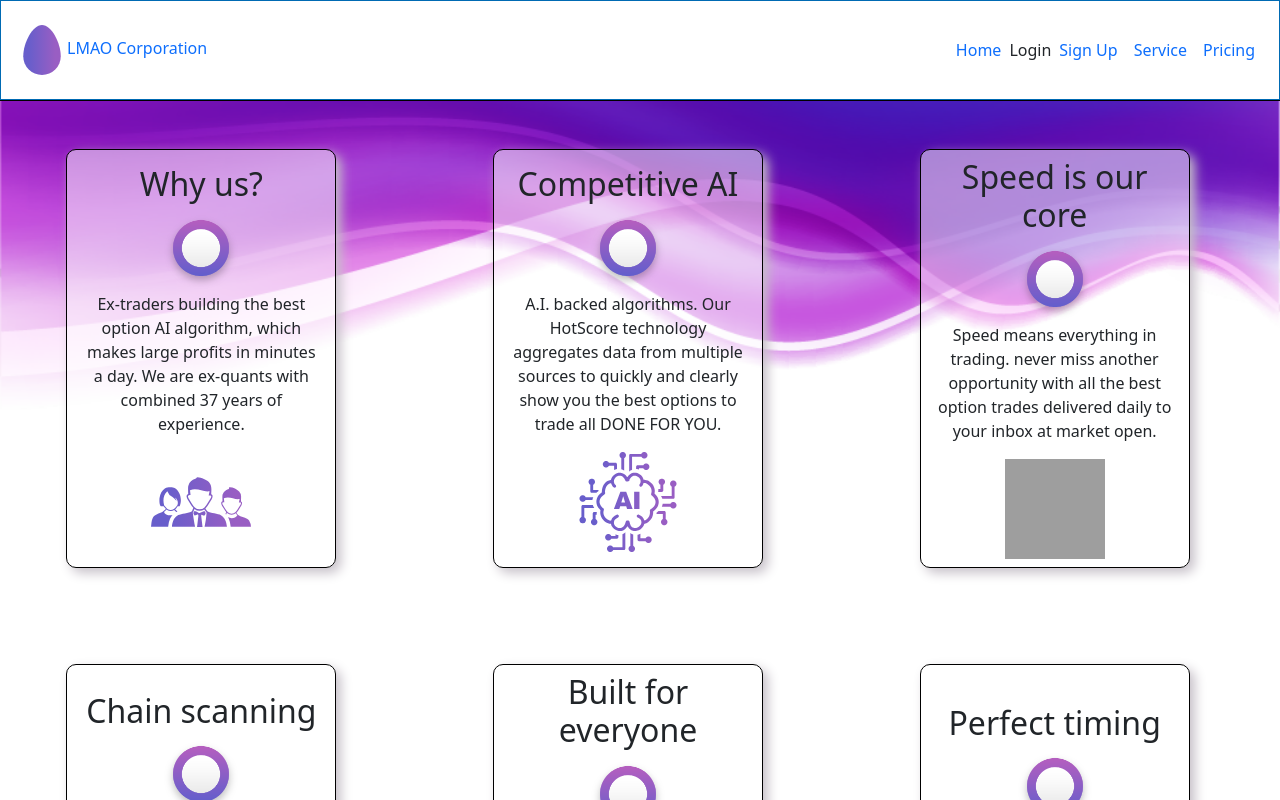
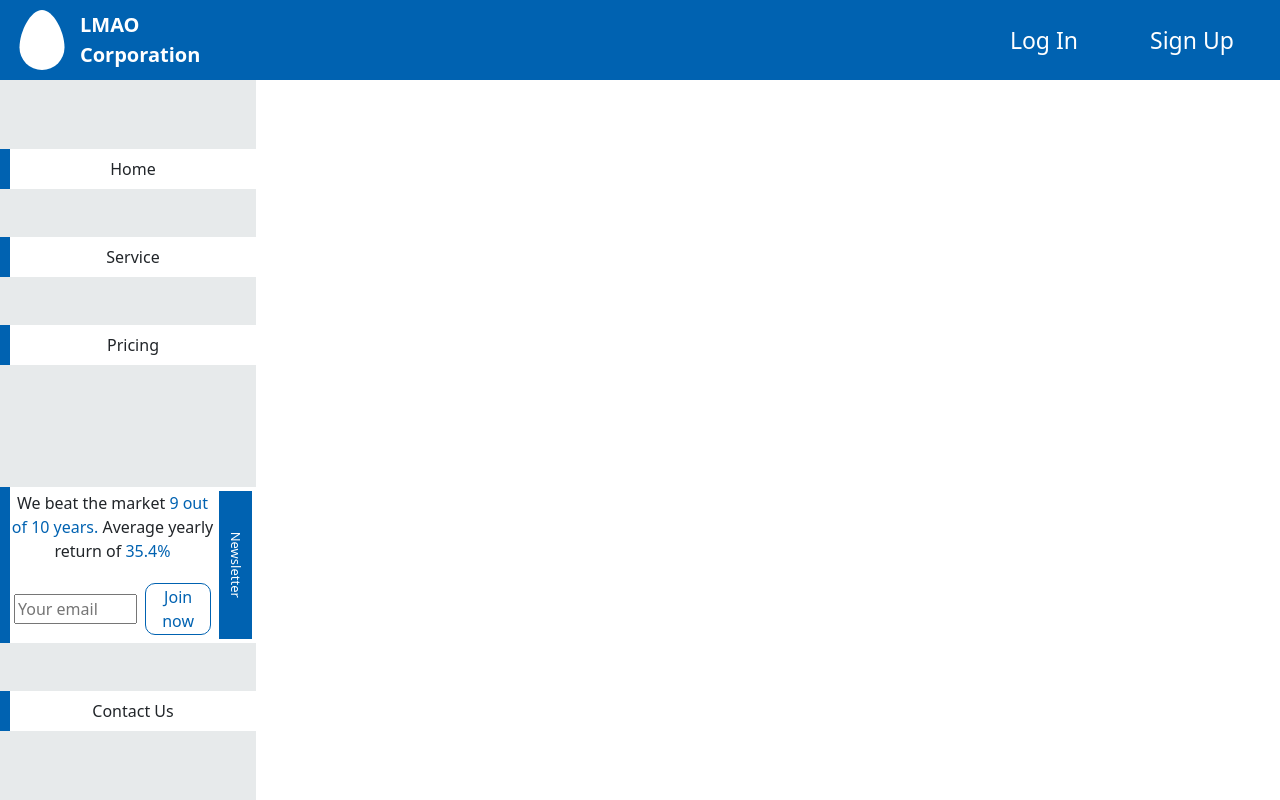
Before and after one commit to Underscore2/Progetto-React, a React (Create React App) app in the folder progetto/: page /info in a window 1280 px wide. Shown: the top 800 px of the page. Built offline with nearby package versions, Linux system fonts and the light colour scheme; grey boxes are pictures that could not be loaded.

Commit message:
Hero pt - 1

```diff
--- a/progetto/src/App.js
+++ b/progetto/src/App.js
@@ -27,7 +27,7 @@ function NoMatch() {
 export default function App() {
     return (
         <Provider store={store}>
-        <div className="App ">
+        <div className="App">
             <Routes>
                 <Route path="/" element={<Layout />}>
                     <Route index element={<Homepage />} />
--- a/progetto/src/Components/Body/Homepage/Hero/Hero.js
+++ b/progetto/src/Components/Body/Homepage/Hero/Hero.js
@@ -8,7 +8,7 @@ function Hero() {
     console.log("Render Hero")
   }, [])
   return (
-    <div className=" ">
+    <div className="">
       {text.map((item, index) => {
         return (
           <section className="bg-hero hero-container ">
--- a/progetto/src/Components/Header/Navbar/Navbar.js
+++ b/progetto/src/Components/Header/Navbar/Navbar.js
@@ -4,8 +4,9 @@ import { Link } from "react-router-dom";
 import text from '../../../utilities/texts.json'
 import Login from "../Login/Login";
 import useNavbar from "./utilities/useNavbar";
-
+import { useState } from "react";
 export default function Navbar() {
+  const [slide, setSlide] = useState(false)
   useEffect(() => {
     console.log("Render Navbar")
   }, [])
@@ -15,9 +16,79 @@ export default function Navbar() {
     , setRefresh, itIsLogged
   } = useNavbar()
 
+  const slideNews = () => {
+
+    setSlide(c => !c)
+    if (slide === true) {
+      const news = document.querySelector('#news');
+      news.classList.add("newsletter-slide-active")
+
+    }
+    else {
+      const news = document.querySelector('#news');
+      news.classList.remove("newsletter-slide-active")
+
+    }
+
+  }
 
   return (
+    <div>
+      {/* HIGH NAVBAR*/ }
+      <Row className=" highnav-vh row w-100 m-0 p-0">
+        <Col className='col-2 d-flex justify-content-center align-items-center'>
+          <img src={text.map(item => item.navbarLogo)} className="uovo" width="60px" height="60px" alt="logo" />
+          <Link className="text-decoration-none fw-bold fs-5 ms-2 navbar-title" to={"/"}>
+            LMAO Corporation
+          </Link>
+        </Col>
+        <Col className='col-3 offset-7 d-flex justify-content-evenly align-items-center'>
+          {user && password ?
+            <Link className="text-decoration-none w-100 text-center px-2 link" onClick={logout} replace to={'/'}><span className='link'>Log Out</span></Link>
+            :
+            <span className="link w-100 text-center" onClick={loginHandler}>Log In</span>
+          }
+          {user && password ?
+            null :
+            <Link className="text-decoration-none w-100 px-2 text-center" to={"signup"}><span className='link'>Sign Up</span></Link>
 
+          }
+        </Col>
+      </Row>
+       {/* HIGH NAVBAR*/ }
+
+        {/* SIDE NAVBAR*/ }
+
+        <div className='px-0 py-2 side-nav side-nav side-nav-color d-flex flex-column justify-content-around align-items-center'>
+          <div className='d-flex w-100 flex-column justify-content-center gap-5 align-items-center'>
+            <div className="side-nav-links w-100 p-2 text-center"><a> Home </a></div>
+            <div className="side-nav-links w-100 p-2 text-center"><a> Service </a></div>
+            <div className="side-nav-links w-100 p-2 text-center"><a> Pricing </a></div>
+          </div>
+          <div className='d-flex w-100 flex-column justify-content-end gap-5 align-items-center'>
+            <Row
+              style={{ borderTopRightRadius: "15px", borderBottomRightRadius: "15px" }}
+              className=" side-nav-links w-100 text-center newsletter-slide " id='news'>
+              <Col className="col-11 col-xl-10 px-0 d-flex flex-column justify-content-center align-items-center py-1">
+                <p>We beat the market<span className="description"> 9 out of 10 years.</span> Average yearly return of<span className="description"> 35.4% </span></p>
+                <Row className="w-100 d-flex justify-content-center align-items-center px-5 px-xl-1">
+                  <Col className="col-8 px-0 d-flex justify-content-start align-items-center py-1"> <input type="email" placeholder="Your email" className='w-100 me-2'></input></Col>
+                  <Col className="col-4 px-0 d-flex justify-content-start align-items-center py-1"> <button className='w-100 join'>Join now</button></Col>
+                </Row>
+              </Col>
+              <Col className="col-1 col-xl-2 newsletter d-flex justify-content-center align-items-center">
+                <div className="newsletter2 text-center ">Newsletter</div>
+              </Col>
+            </Row>
+            <div className="side-nav-links w-100 p-2 text-center"><a> Contact Us </a></div>
+          </div>
+        </div>
+       {/* HIGH NAVBAR*/ }
+      <Login />
+    </div>
+  )
+}
+/*
     <div className="p-1 border-blue">
       <Row className="m-0 py-3 justify-content-center align-items-center px-2 m-0 w-100">
         <Col className="p-1 align-items-center justify-content-around flex-sm-row" xs={8} sm={9} md={7}>
@@ -65,6 +136,4 @@ export default function Navbar() {
         </Col>
       </Row>
       <Login />
-    </div>
-  )
-}
+    </div> */
--- a/progetto/src/Components/Layout/Layout.js
+++ b/progetto/src/Components/Layout/Layout.js
@@ -7,10 +7,8 @@ export default function Layout() {
         console.log("Render Layout")
     },[])
     return (
-        <div>
+        <>
             <Navbar />
-            <Outlet />
-            <Footer />
-        </div>
+        </>
     )
 }
--- a/progetto/src/style/App.css
+++ b/progetto/src/style/App.css
@@ -23,6 +23,56 @@
 
 .hero-title {
   font-size: 80px;
+}
+
+/* *{outline: 1px solid red;}
+ */
+.highnav-vh {
+  height: 10vh;
+  background-color: #0062b1;
+}
+
+.navbar-title {
+  color: white;
+}
+
+.side-nav {
+  height: 90vh;
+  width: 20vw;
+}
+
+.side-nav-color {
+  background-color: #e7eaeb;
+}
+
+.side-nav-links {
+  background-color: white;
+  border-left: 10px solid #0062b1;
+}
+
+.newsletter {
+  background-color: #0062b1;
+  border: 4px solid white;
+  color: white;
+}
+
+.newsletter2 {
+  transform: rotate(90deg);
+  font-size: 13px;
+  background-color: rgba(255, 255, 255, 0);
+  color: white;
+  border: none;
+}
+
+.description {
+  color: #0062b1;
+}
+
+.join {
+  background-color: white;
+  color: #0062b1;
+  border: 1px solid #0062b1;
+  border-radius: 10px;
 }
 
 /*-------------------------------------------MISCELLANEOUS----------------------------------------*/
@@ -67,6 +117,17 @@
   background-color: white;
 }
 
+.link {
+  color: white;
+  cursor: pointer;
+  font-size: 23px;
+}
+
+.link :hover {
+  color: white;
+  text-decoration: none;
+}
+
 /*# sourceMappingURL=App.css.map */
 
 /*# sourceMappingURL=App.css.map */
--- a/progetto/src/style/App.scss
+++ b/progetto/src/style/App.scss
@@ -1,5 +1,6 @@
 @use "description";
 @use "hero";
+@use "navbar";
 ;/*-------------------------------------------MISCELLANEOUS----------------------------------------*/
 /* *{outline:1px solid red};
  */
@@ -39,4 +40,16 @@
   background-color: white;
 }
 
+.link{
+  color:white;
+  cursor: pointer;
+  :hover{
+    color:white;
+    text-decoration: none;
+   }
+}
+
+
+
+
 /*# sourceMappingURL=App.css.map */
--- /dev/null
+++ b/progetto/src/style/_navbar.scss
@@ -0,0 +1,48 @@
+/* *{outline: 1px solid red;}
+ */
+.highnav-vh{
+    height: 10vh;
+    background-color: #0062b1;
+}
+
+.navbar-title{
+    color: white;
+}
+.side-nav{
+    height: 90vh;
+    width: 20vw;
+}
+
+.side-nav-color{
+    background-color: #e7eaeb;
+}
+
+.side-nav-links{
+    background-color: white;
+    border-left: 10px solid #0062b1;
+}
+
+.newsletter{
+    background-color: #0062b1 ;
+    border: 4px solid white;
+    color:white;
+}
+
+.newsletter2{
+    transform: rotate(90deg);
+    font-size: 13px;
+    background-color: rgba(255, 255, 255, 0);
+    color:white;
+    border:none;
+}
+
+.description{
+    color: #0062b1;
+}
+
+.join{
+    background-color: white;
+    color: #0062b1;
+    border: 1px solid #0062b1;
+    border-radius: 10px;
+}
```
Also changed, not shown: progetto/public/images/egg-fill.svg, 1 other file (tests, documents, lock files or other folders).
